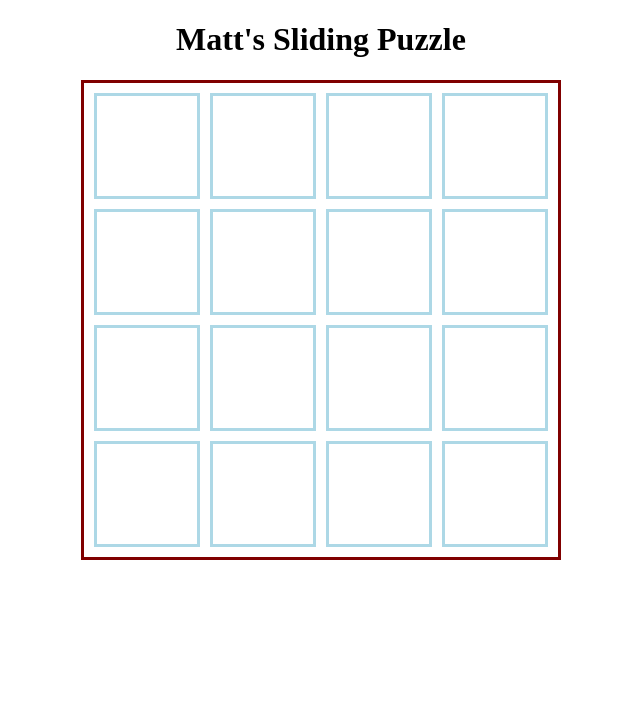
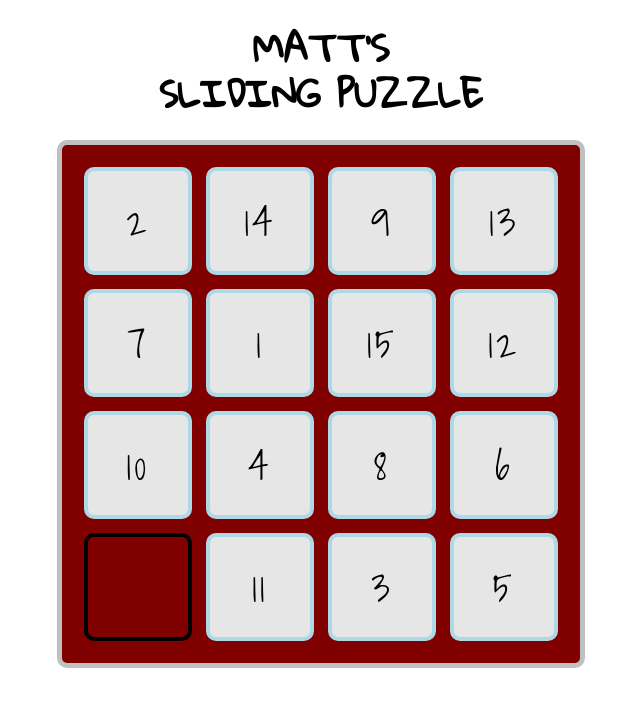
Before and after one commit to mattwestenhaver/WDI-Project-One, a plain HTML site: page index.html in a window 1280 px wide. Shown: the whole page, without its empty margins (319-959 px from the left). Drawn offline with nearby package versions, Linux system fonts and the light colour scheme.

Commit message:
added JS styles to empty box

```diff
--- a/css/styles.css
+++ b/css/styles.css
@@ -1,19 +1,36 @@
 h1 {
   text-align: center;
+  font-family: 'Gloria Hallelujah', cursive;
+  text-transform: uppercase;
+  font-size: 36px;
+  line-height: 46px;
 }
 
 .gameboard {
-  width: 464px;
-  height: 464px;
-  border: 3px solid maroon;
-  padding: 5px;
+  width: 488px;
+  height: 488px;
+  border: 5px solid silver;
+  background: maroon;
+  padding: 15px;
   margin: 0 auto;
+  border-radius: 10px;
 }
 
 .gameboard div {
+  font-family: 'Shadows Into Light', cursive;
   width: 100px;
   height: 100px;
   float: left;
-  border: 3px solid lightblue;
-  margin: 5px;
+  border: 4px solid lightblue;
+  background: rgb(230, 230, 230);
+  margin: 7px;
+  border-radius: 10px;
+  line-height: 100px;
+  text-align: center;
+  font-size: 40px;
+  letter-spacing: 0.08em;
 }
+
+.gameboard div:hover {
+  background: lightblue;
+}
--- a/index.html
+++ b/index.html
@@ -8,27 +8,30 @@
     integrity="sha256-hwg4gsxgFZhOsEEamdOYGBf13FyQuiTwlAQgxVSNgt4="
     crossorigin="anonymous"></script>
 
+    <link href="https://fonts.googleapis.com/css?family=Gloria+Hallelujah" rel="stylesheet">
+    <link href="https://fonts.googleapis.com/css?family=Shadows+Into+Light" rel="stylesheet">
+
     <title>Sliding Puzzle</title>
   </head>
   <body>
-    <h1>Matt's Sliding Puzzle</h1>
+    <h1>Matt's<br> Sliding Puzzle</h1>
     <div class="gameboard">
-      <div></div>
-      <div></div>
-      <div></div>
-      <div></div>
-      <div></div>
-      <div></div>
-      <div></div>
-      <div></div>
-      <div></div>
-      <div></div>
-      <div></div>
-      <div></div>
-      <div></div>
-      <div></div>
-      <div></div>
-      <div></div>
+      <div class="tile"></div>
+      <div class="tile"></div>
+      <div class="tile"></div>
+      <div class="tile"></div>
+      <div class="tile"></div>
+      <div class="tile"></div>
+      <div class="tile"></div>
+      <div class="tile"></div>
+      <div class="tile"></div>
+      <div class="tile"></div>
+      <div class="tile"></div>
+      <div class="tile"></div>
+      <div class="tile"></div>
+      <div class="tile"></div>
+      <div class="tile"></div>
+      <div class="tile"></div>
     </div>
     <script src="js/app.js"></script>
   </body>
--- a/js/app.js
+++ b/js/app.js
@@ -1,13 +1,47 @@
 // ------ VARIABLES ------ //
 var boxes = $('.gameboard div')
-
-
+var numbers = [1, 2, 3, 4, 5, 6, 7, 8, 9, 10, 11, 12, 13, 14, 15, ' ']
+var emptyBox;
 
 // ------ FUNCTIONS ------ //
+
+// adds event listeners to all the boxes
 for (var i = 0; i < boxes.length; i++) {
   boxes[i].addEventListener('click', boxClickHandler)
 }
 
+// randomize the numbers array
+function shuffle(numbers) {
+  var currentIndex = numbers.length, temporaryValue, randomIndex;
+  while (0 !==currentIndex) {
+    randomIndex = Math.floor(Math.random() * currentIndex);
+    currentIndex -= 1;
+
+    temporaryValue = numbers[currentIndex];
+    numbers[currentIndex] = numbers[randomIndex];
+    numbers[randomIndex] = temporaryValue;
+  }
+  return numbers;
+}
+numbers = shuffle(numbers);
+
+// adds numbers to each div
+$.each( numbers, function( i, val ) {
+  $( ".gameboard div" ).eq(i).text(val);
+});
+
+// find the empty div
+emptyBox = $(".tile:contains(' ')").css('background-color', 'maroon').css('border-color', 'black')
+
+// empty = $('.class').filter(function() {
+//   if ($(this).text() === " ") {
+//     empty = $(".class:contains(' ')").css('background-color', 'blue')
+//   }
+// })
+
+
+// controls what happens when each box is clicked
 function boxClickHandler() {
-  console.log(boxes[i] + " has been clicked")
+  console.log("box has been clicked")
+
 }
```
